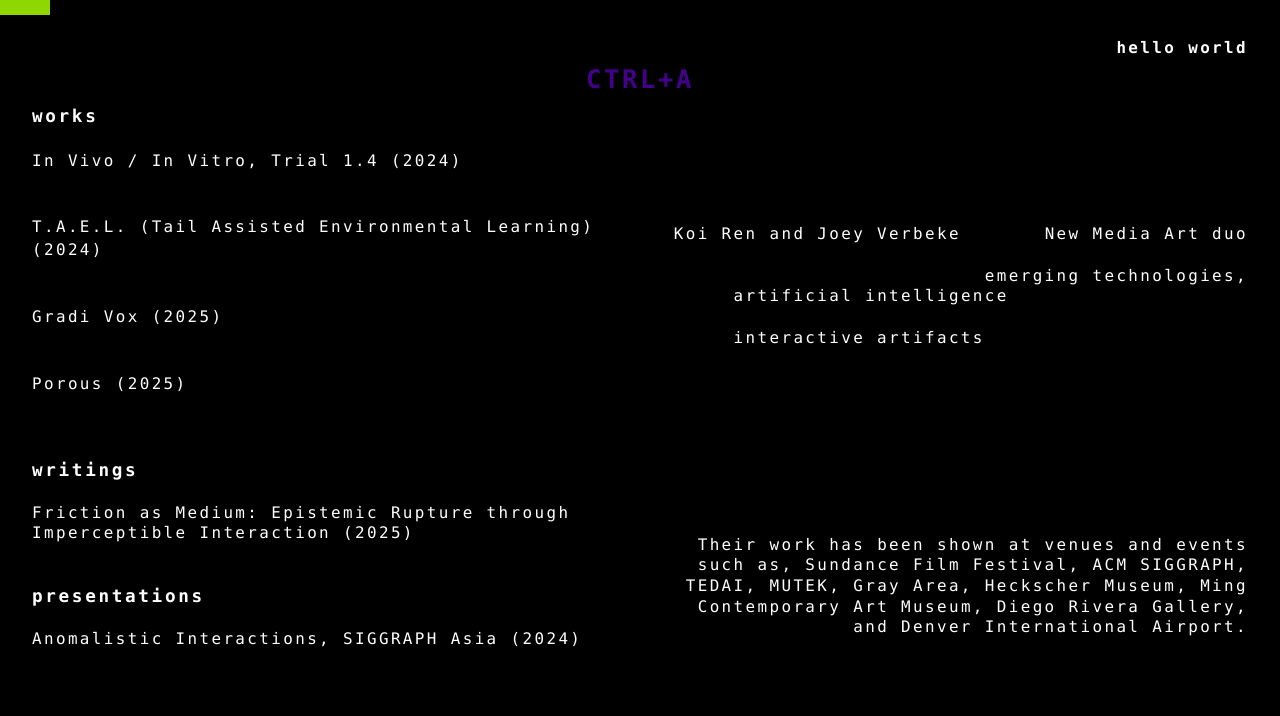
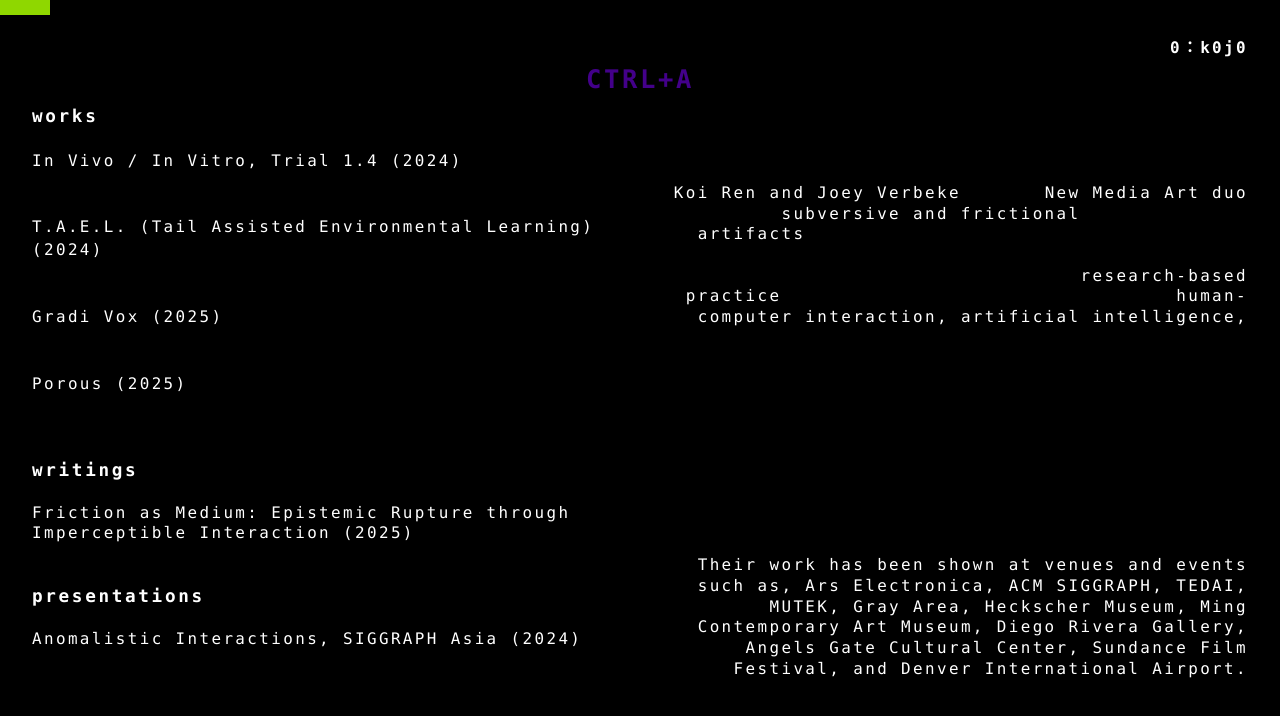
Before and after one commit to joeyverbeke/website, a Next.js app: page /desktop in a window 1280 px wide. Shown: the top 716 px of the page. Built offline with nearby package versions, Linux system fonts and the light colour scheme.

Commit message:
change bio and add emoji

```diff
--- a/src/app/desktop/page.tsx
+++ b/src/app/desktop/page.tsx
@@ -17,11 +17,11 @@ const text = {
     { type: 'presentation', title: 'Anomalistic Interactions, SIGGRAPH Asia (2024)' },
   ],
   right: [
-    { type: 'hello', text: 'hello world' },
+    { type: 'hello', text: '0：k0j0' },
     { type: 'desc', text: 'We tell phantasmagoric stories about unconscious friction.' },
-    { type: 'desc', text: 'Koi Ren and Joey Verbeke are a New Media Art duo that employ a research-based methodology using a palette composed of emerging technologies, artificial intelligence, and speculation to create intentionally subversive and frictional interactive artifacts and critical writing.' },
-    { type: 'desc', text: 'Their intention is to provoke critical curiosity through unexpected moments of retrospective defamiliarization, affording viewers alternative narratives of non-binary futures which foreground otherness.' },
-    { type: 'desc', text: 'Their work has been shown at venues and events such as, Sundance Film Festival, ACM SIGGRAPH, TEDAI, MUTEK, Gray Area, Heckscher Museum, Ming Contemporary Art Museum, Diego Rivera Gallery, and Denver International Airport.' },
+    { type: 'desc', text: 'Koi Ren and Joey Verbeke (k0j0) are a New Media Art duo creating subversive and frictional “intrafaces”–artifacts that reveal the power, politics, and posthuman subjectivities embedded within systemic interactions. Their research-based practice pulls from their backgrounds in human-computer interaction, artificial intelligence, media studies, and speculative design.' },
+    { type: 'desc', text: 'Through the defamiliarization of seductive seamlessness and tacit expectations, k0j0 provokes moments of epistemological rupture, inviting viewers into intimate proximity with the unfamiliar and the emergent dynamics shaping our futures.' },
+    { type: 'desc', text: 'Their work has been shown at venues and events such as, Ars Electronica, ACM SIGGRAPH, TEDAI, MUTEK, Gray Area, Heckscher Museum, Ming Contemporary Art Museum, Diego Rivera Gallery, Angels Gate Cultural Center, Sundance Film Festival, and Denver International Airport.' },
   ],
 };
 
@@ -168,10 +168,6 @@ export default function Mockup2() {
         <div className={styles.hello}>{text.right[0].text}</div>
         <div className={styles.workTitle}>&nbsp;</div>
         <div className={styles.workTitle}>&nbsp;</div>
-        <div className={styles.workTitle}>&nbsp;</div>
-        <div className={styles.workTitle}>&nbsp;</div>
-
-
 
         <div className={`${styles.faded} ${styles.rightDesc}`}>{text.right[1].text}</div>
         <div className={styles.workTitle}>&nbsp;</div>
@@ -180,17 +176,16 @@ export default function Mockup2() {
         <div className={`${styles.rightDesc}`}>
           <span className={styles.highlight}>Koi Ren and Joey Verbeke</span> <span className={styles.faded}>are a </span>
           <span className={styles.highlight}>New Media Art duo</span>
-          <span className={styles.faded}>
-            {' '}that employ a research-based methodology using a palette composed of{' '}
-          </span>
-          <span className={styles.highlight}>emerging technologies, artificial intelligence</span>
-          <span className={styles.faded}>
-            , and speculation to create intentionally subversive and frictional{' '}
-          </span>
-          <span className={styles.highlight}>interactive artifacts</span>
-          <span className={styles.faded}>
-            {' '}and critical writing.
-          </span>
+          <span className={styles.faded}> creating </span>
+          <span className={styles.highlight}>subversive and frictional</span>
+          <span className={styles.faded}>“intrafaces” –</span>
+          <span className={styles.highlight}>artifacts </span>
+          <span className={styles.faded}>that reveal the power, politics, and posthuman subjectivities embedded within systemic interactions. Their </span>
+          <span className={styles.highlight}>research-based practice </span>
+          <span className={styles.faded}>pulls from their backgrounds in</span>
+          <span className={styles.highlight}> human-computer interaction, artificial intelligence,</span>
+          <span className={styles.faded}> media studies, and speculative design.</span>
+
         </div>
         <div className={styles.workTitle}>&nbsp;</div>
         <div className={styles.workTitle}>&nbsp;</div>
--- a/src/app/mobile/page.tsx
+++ b/src/app/mobile/page.tsx
@@ -35,8 +35,9 @@ const presentations = [
 ];
 
 const about = [
-  { first: 'Koi Ren and Joey Verbeke are a New Media Art duo that employ a research-based methodology using a palette composed of emerging technologies, artificial intelligence, and speculation to create intentionally subversive and frictional interactive artifacts and critical writing. Their intention is to provoke critical curiosity through unexpected moments of retrospective defamiliarization, affording viewers alternative narratives of non-binary futures which foreground otherness. ' },
-  { second: 'Their work has been shown at venues and events such as, Sundance Film Festival, ACM SIGGRAPH, TEDAI, MUTEK, Gray Area, Heckscher Museum, Ming Contemporary Art Museum, Diego Rivera Gallery, and Denver International Airport.  the intersection of technology, art, and culture, with a focus on creating immersive experiences that challenge perceptions of reality. ' },
+  { first: 'Koi Ren and Joey Verbeke (k0j0) are a New Media Art duo creating subversive and frictional “intrafaces”–artifacts that reveal the power, politics, and posthuman subjectivities embedded within systemic interactions. Their research-based practice pulls from their backgrounds in human-computer interaction, artificial intelligence, media studies, and speculative design. ' },
+  { second: 'Through the defamiliarization of seductive seamlessness and tacit expectations, k0j0 provokes moments of epistemological rupture, inviting viewers into intimate proximity with the unfamiliar and the emergent dynamics shaping our futures.' },
+  { third: 'Their work has been shown at venues and events such as, Ars Electronica, ACM SIGGRAPH, TEDAI, MUTEK, Gray Area, Heckscher Museum, Ming Contemporary Art Museum, Diego Rivera Gallery, Angels Gate Cultural Center, Sundance Film Festival, and Denver International Airport.' },
 ];
 
 export default function MockupMobile() {
@@ -132,6 +133,15 @@ export default function MockupMobile() {
             </div>
           ))}
         </div>
+        <br />
+              <div className={styles.spacesmall}> </div>
+        <br /><div className={styles.items}>
+          {about.map((about, index) => (
+            <div key={index} className={styles.aboutTitle}>
+              {about.third}
+            </div>
+          ))}
+        </div>
       </section>
 
     </div>
```
